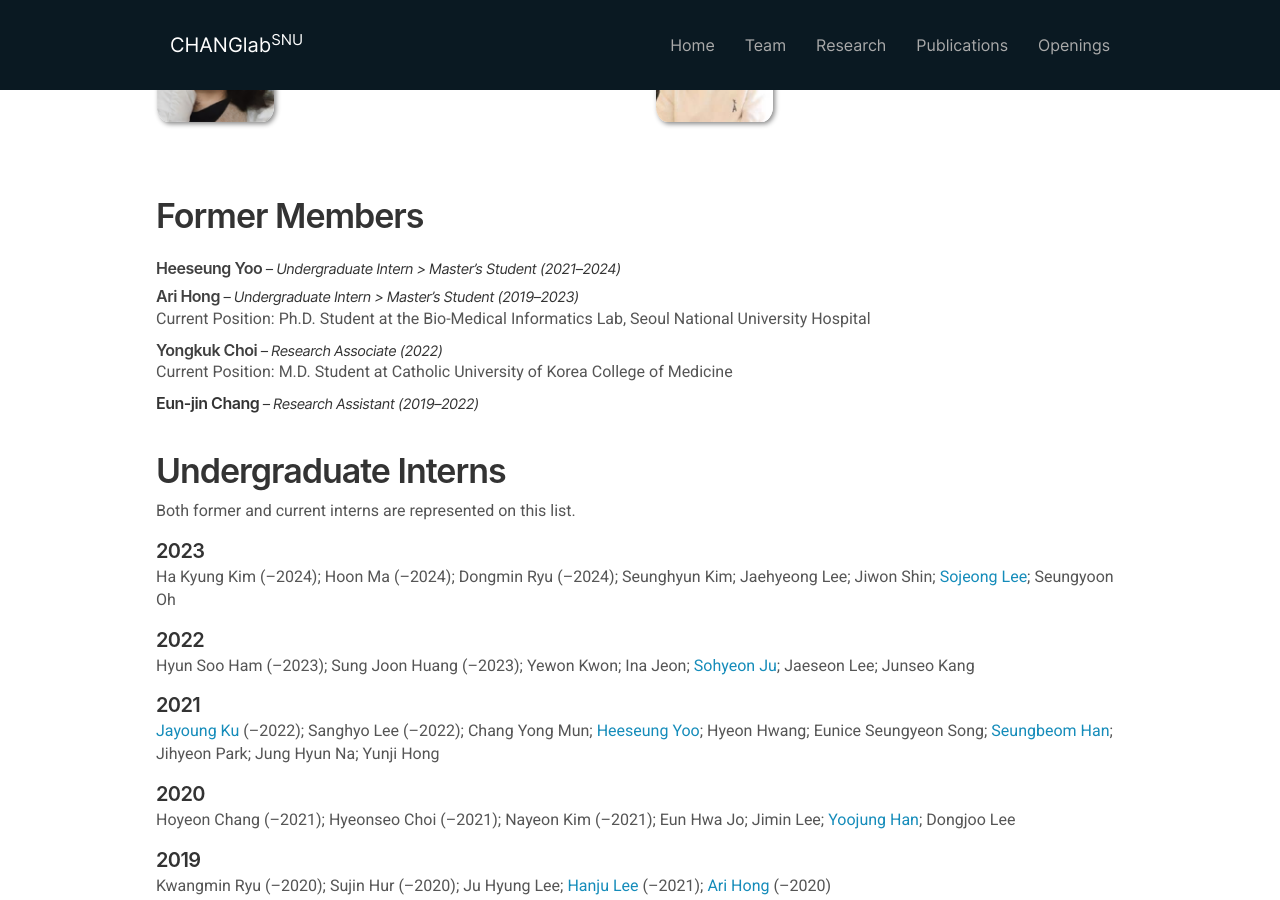
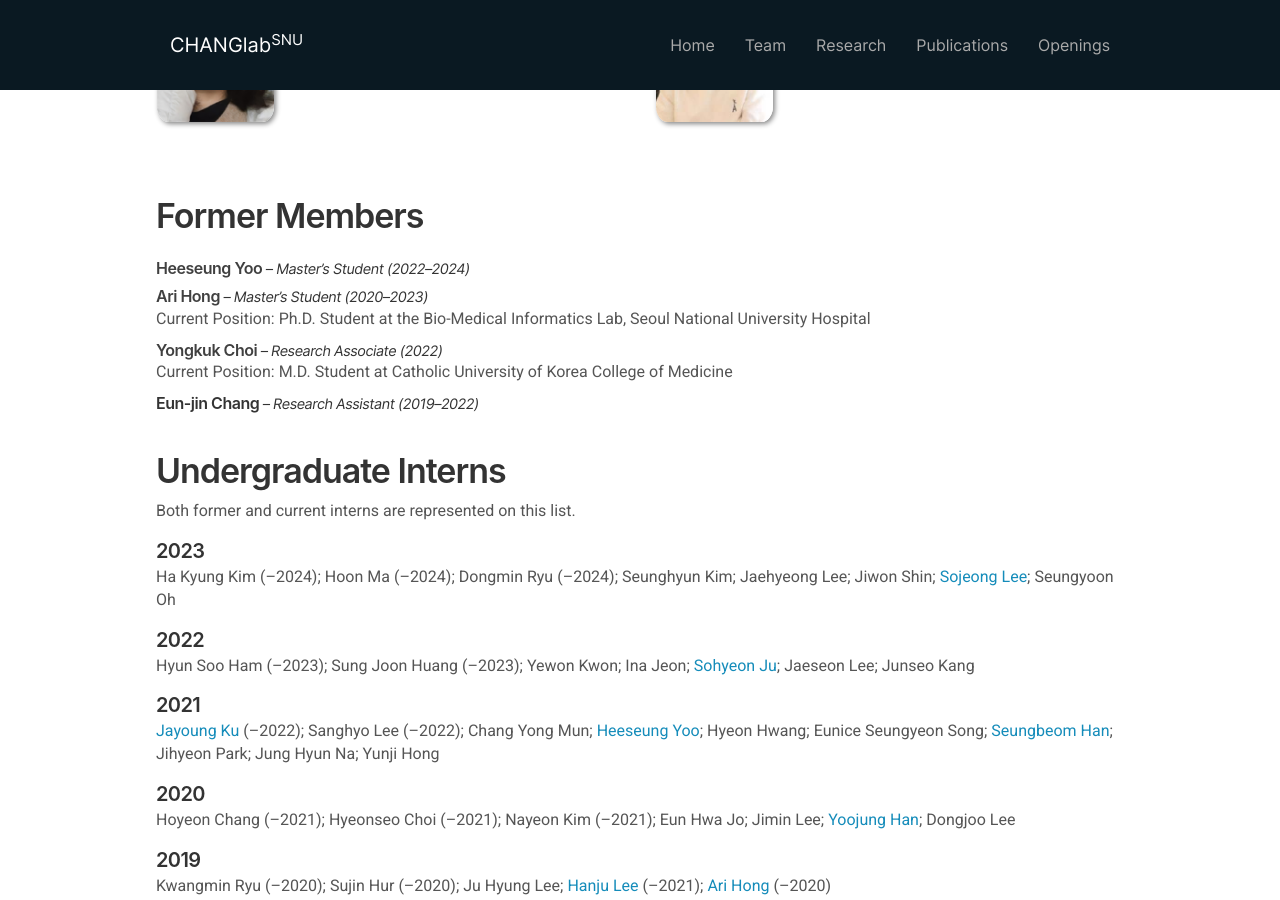
Before and after one commit to ChangLabSNU/ChangLabSNU.github.io, a Jekyll site: the page built from _pages/team.md, in a window 1280 px wide and 900 px high, scrolled down 1191 px. Built offline with Jekyll 4.4.1, drawn with Linux system fonts in a browser that asks for light colours; nearby versions of some CDN libraries; some web fonts are replaced.

Commit message:
Remove periods as intern in the former member list.

```diff
--- a/_data/alumni_members.yml
+++ b/_data/alumni_members.yml
@@ -1,6 +1,6 @@
 - name: Ari Hong
-  position: Undergraduate Intern &gt; Master's Student
-  start_date: [2019, 7, 15]
+  position: Master's Student
+  start_date: [2020, 3, 1]
   end_date: [2023, 2, 10]
   link: ari-hong
   current: Ph.D. Student at the Bio-Medical Informatics Lab, Seoul National University Hospital
@@ -18,7 +18,7 @@
   end_date: [2022, 1, 31]
 
 - name: Heeseung Yoo
-  position: Undergraduate Intern &gt; Master's Student
-  start_date: [2021, 9, 1]
+  position: Master's Student
+  start_date: [2022, 3, 1]
   end_date: [2024, 2, 8]
   link: heeseung-yoo
```
